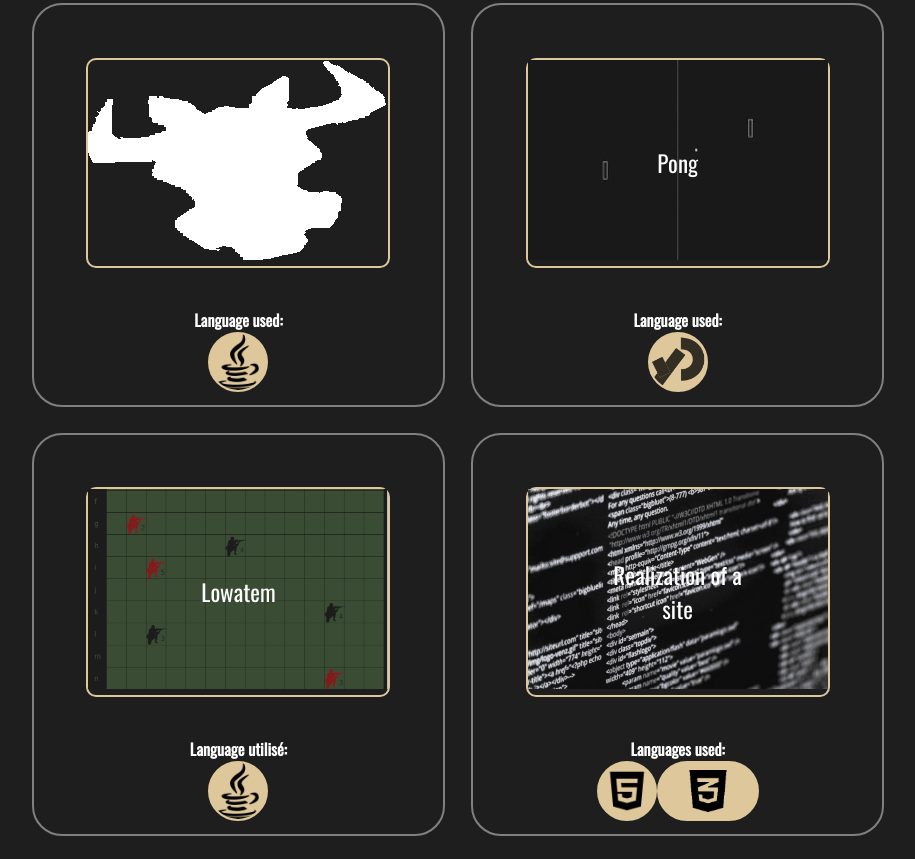
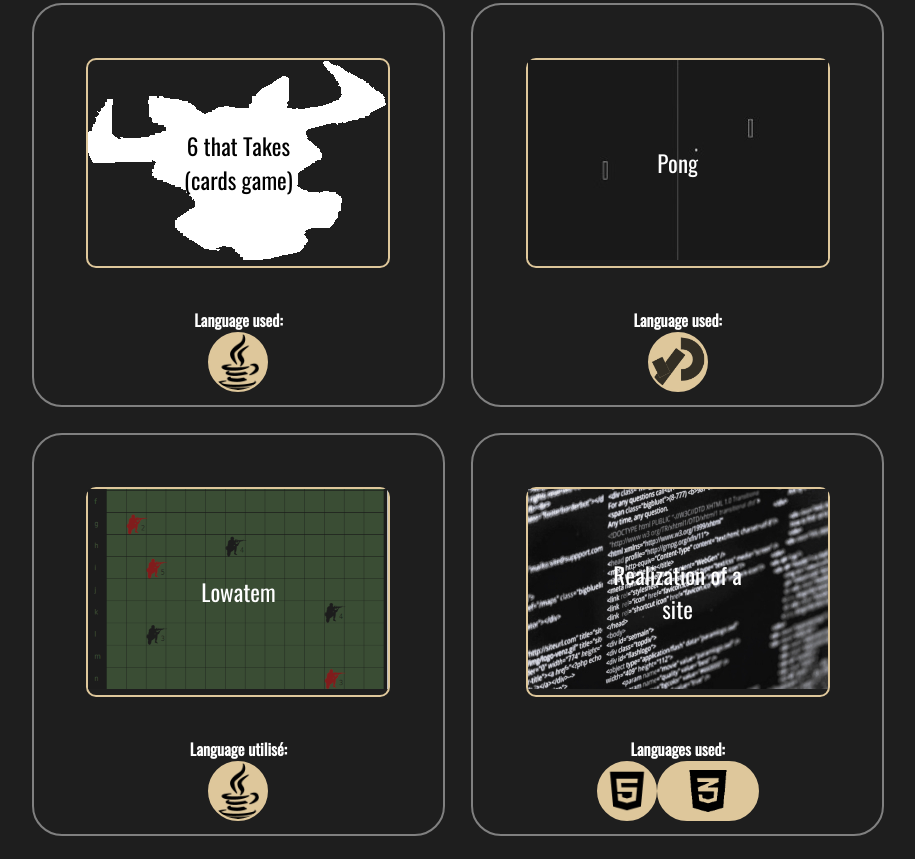
Before and after one commit to CaroleLf/OldPortfolio, a plain HTML site: page index.html in a window 1280 px wide. Shown: the part 3160-4019 px from the top of the page, without its empty margins (182-1097 px from the left). Drawn offline with nearby package versions, Linux system fonts and the light colour scheme.

Commit message:
change color, 6 who takes project

```diff
--- a/acceuil.css
+++ b/acceuil.css
@@ -555,3 +555,7 @@ div.SQL {
     opacity: 0;
     transition: opacity 0.4s ease-out;
 }
+
+.contenu6quiPrend h3 {
+    color: black;
+}
```
Also changed, not shown: index.html (+3 -3 lines).
